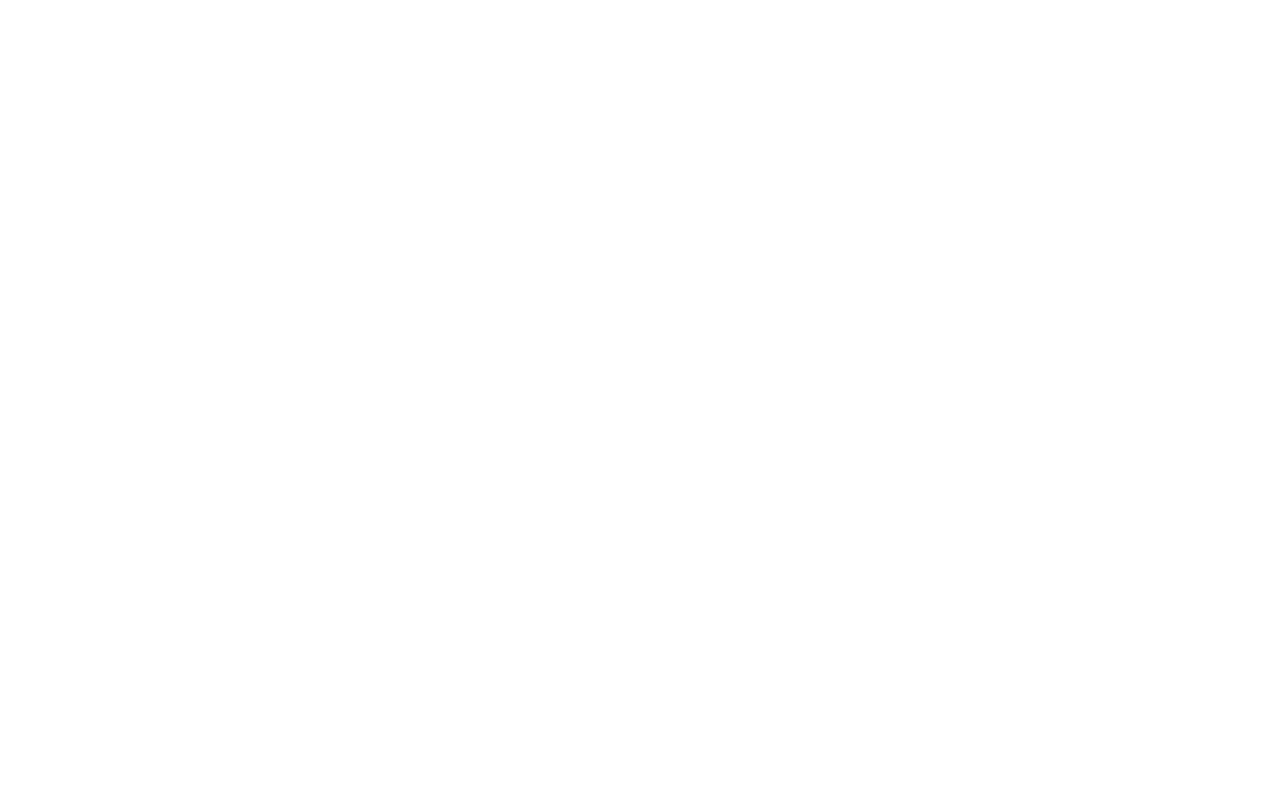
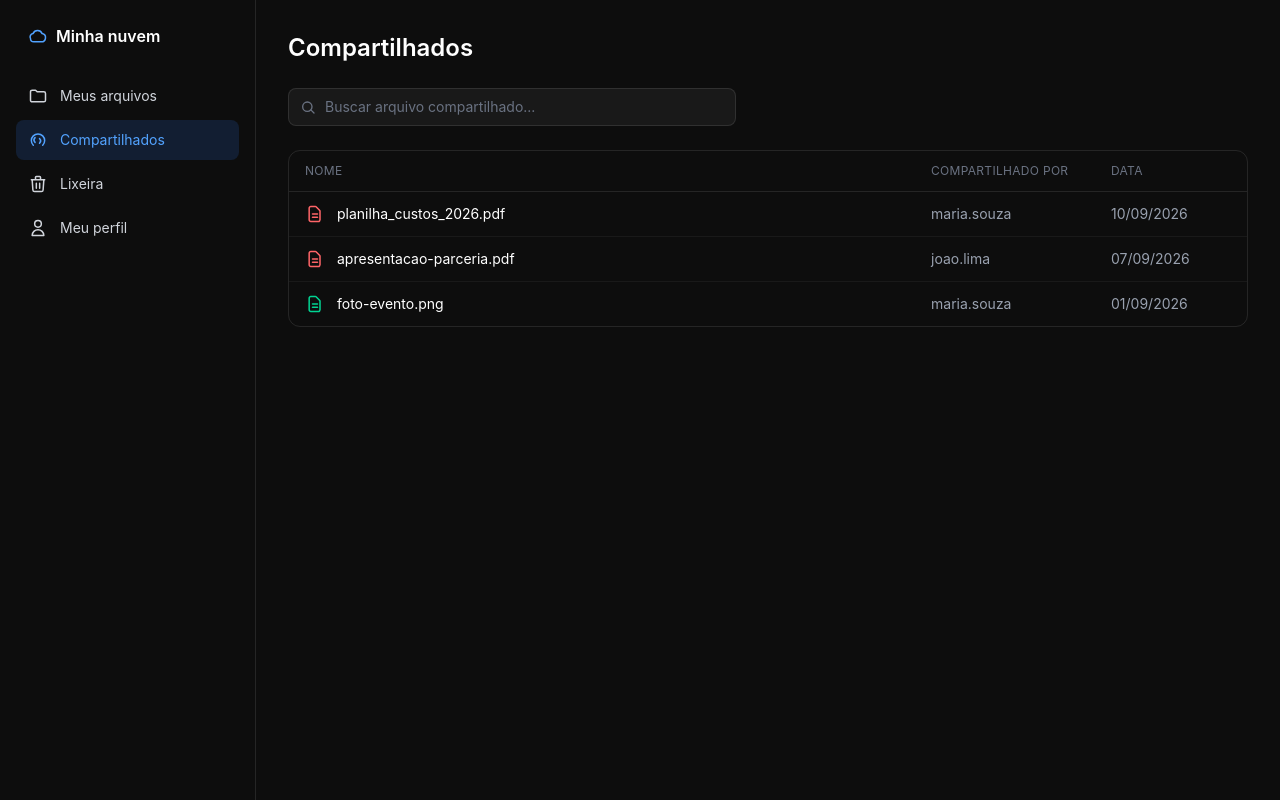
Before and after one commit to CaioHPerlin/silverbox-web, a React (Vite) app: page /compartilhados in a window 1280 px wide. Before the commit this address had no page. Built offline with nearby package versions, Linux system fonts and the light colour scheme.

Commit message:
criando pagina compartilhados

```diff
--- a/src/App.tsx
+++ b/src/App.tsx
@@ -9,6 +9,7 @@
 import Perfil from "./pages/Perfil";
 import NovaSenha from "./pages/NovaSenha";
 import Cadastro from "./pages/Cadastro";
+import Compartilhados from "./pages/Compartilhados";
 
 export default function App() {
   return (
@@ -21,6 +22,7 @@
         <Route path="/cadastro" element={<Cadastro />} />
         <Route path="/arquivos" element={<Arquivos />} />
         <Route path="/lixeira" element={<Lixeira />} />
+        <Route path="/compartilhados" element={<Compartilhados />} />
         <Route path="/perfil" element={<Perfil />} />
       </Routes>
     </BrowserRouter>
--- a/src/pages/Compartilhados.tsx
+++ b/src/pages/Compartilhados.tsx
@@ -0,0 +1,101 @@
+import { useForm } from "react-hook-form";
+import Sidebar from "../components/Sidebar";
+
+// ---- Tipos ----
+type FileType = "pdf" | "image" | "doc" | "sheet" | "zip" | "other";
+
+interface SharedFile {
+  id: string;
+  name: string;
+  type: FileType;
+  sharedBy: string;
+  date: string;
+}
+
+interface SearchForm {
+  query: string;
+}
+
+// ---- Dados de exemplo (substituir pela chamada à API) ----
+const mockSharedFiles: SharedFile[] = [
+  { id: "1", name: "planilha_custos_2026.pdf", type: "pdf", sharedBy: "maria.souza", date: "10/09/2026" },
+  { id: "2", name: "apresentacao-parceria.pdf", type: "pdf", sharedBy: "joao.lima", date: "07/09/2026" },
+  { id: "3", name: "foto-evento.png", type: "image", sharedBy: "maria.souza", date: "01/09/2026" },
+];
+
+// ---- Ícone por tipo de arquivo (SVG inline, sem dependência externa) ----
+function FileIcon({ type }: { type: FileType }) {
+  const colors: Record<FileType, string> = {
+    pdf: "text-red-400",
+    image: "text-emerald-400",
+    doc: "text-blue-400",
+    sheet: "text-green-400",
+    zip: "text-amber-400",
+    other: "text-gray-400",
+  };
+  return (
+    <svg className={`w-5 h-5 ${colors[type]}`} fill="none" viewBox="0 0 24 24" stroke="currentColor" strokeWidth={1.8}>
+      <path strokeLinecap="round" strokeLinejoin="round" d="M9 12h6m-6 4h6m2 5H7a2 2 0 01-2-2V5a2 2 0 012-2h5.586a1 1 0 01.707.293l4.414 4.414a1 1 0 01.293.707V19a2 2 0 01-2 2z" />
+    </svg>
+  );
+}
+
+export default function Compartilhados() {
+  const { register, watch } = useForm<SearchForm>({ defaultValues: { query: "" } });
+  const query = watch("query");
+
+  const filtered = mockSharedFiles.filter((f) =>
+    f.name.toLowerCase().includes(query.toLowerCase())
+  );
+
+  return (
+    <div className="min-h-screen bg-[#0d0d0d] text-white flex">
+      <Sidebar />
+
+      <main className="flex-1 p-8">
+        <h1 className="text-2xl font-semibold mb-6">Compartilhados</h1>
+
+        {/* Busca */}
+        <form className="relative mb-6 max-w-md" onSubmit={(e) => e.preventDefault()}>
+          <svg className="w-4 h-4 absolute left-3 top-1/2 -translate-y-1/2 text-gray-500" fill="none" viewBox="0 0 24 24" stroke="currentColor" strokeWidth={2}>
+            <path strokeLinecap="round" strokeLinejoin="round" d="M21 21l-4.35-4.35m1.35-5.15a7 7 0 11-14 0 7 7 0 0114 0z" />
+          </svg>
+          <input
+            {...register("query")}
+            placeholder="Buscar arquivo compartilhado..."
+            className="w-full bg-white/5 border border-white/10 rounded-lg pl-9 pr-3 py-2 text-sm placeholder:text-gray-500 focus:outline-none focus:ring-1 focus:ring-blue-500"
+          />
+        </form>
+
+        {/* Lista de compartilhados */}
+        <div className="border border-white/10 rounded-xl overflow-hidden">
+          <div className="grid grid-cols-[1fr_180px_120px] px-4 py-3 text-xs uppercase tracking-wide text-gray-500 border-b border-white/10">
+            <span>Nome</span>
+            <span>Compartilhado por</span>
+            <span>Data</span>
+          </div>
+
+          {filtered.length === 0 ? (
+            <div className="px-4 py-10 text-center text-gray-500 text-sm">
+              Nenhum arquivo compartilhado com você ainda.
+            </div>
+          ) : (
+            filtered.map((file) => (
+              <div
+                key={file.id}
+                className="grid grid-cols-[1fr_180px_120px] items-center px-4 py-3 border-b border-white/5 last:border-b-0 hover:bg-white/5 transition-colors"
+              >
+                <div className="flex items-center gap-3 truncate">
+                  <FileIcon type={file.type} />
+                  <span className="truncate text-sm">{file.name}</span>
+                </div>
+                <span className="text-sm text-gray-400">{file.sharedBy}</span>
+                <span className="text-sm text-gray-400">{file.date}</span>
+              </div>
+            ))
+          )}
+        </div>
+      </main>
+    </div>
+  );
+}
```
